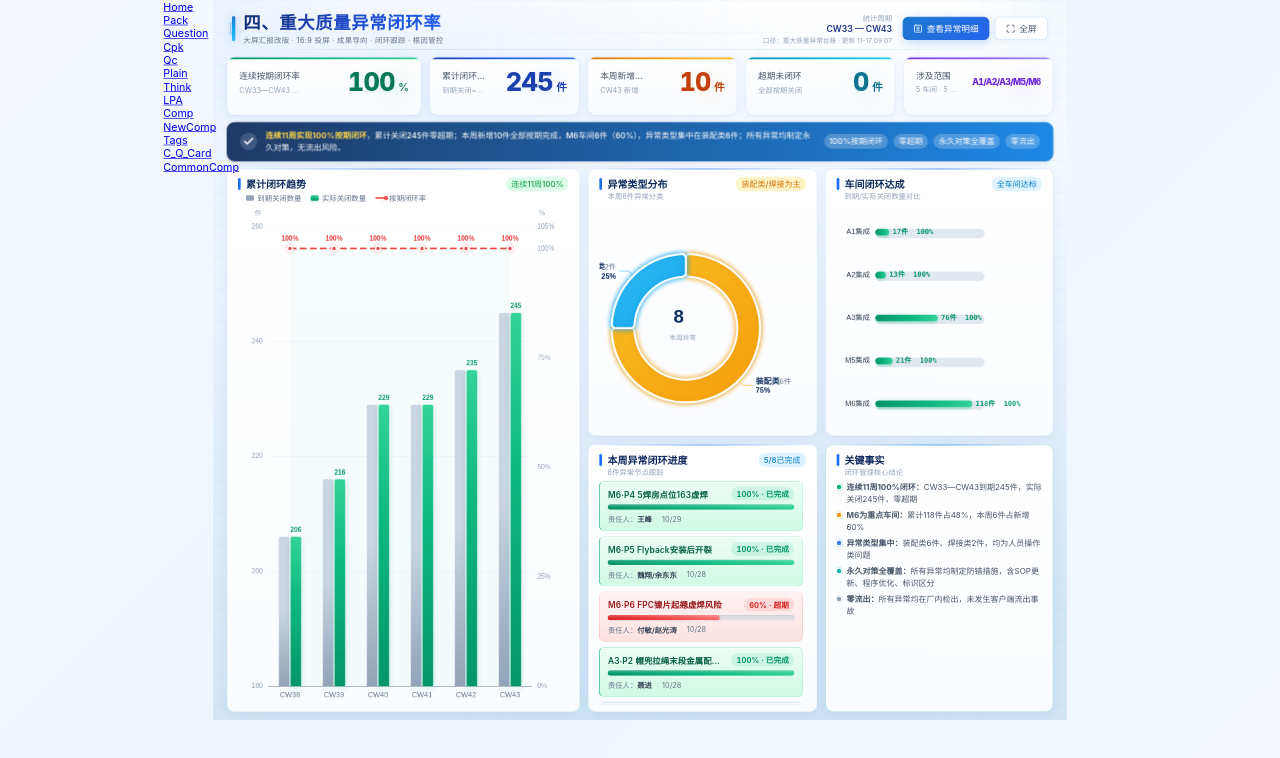
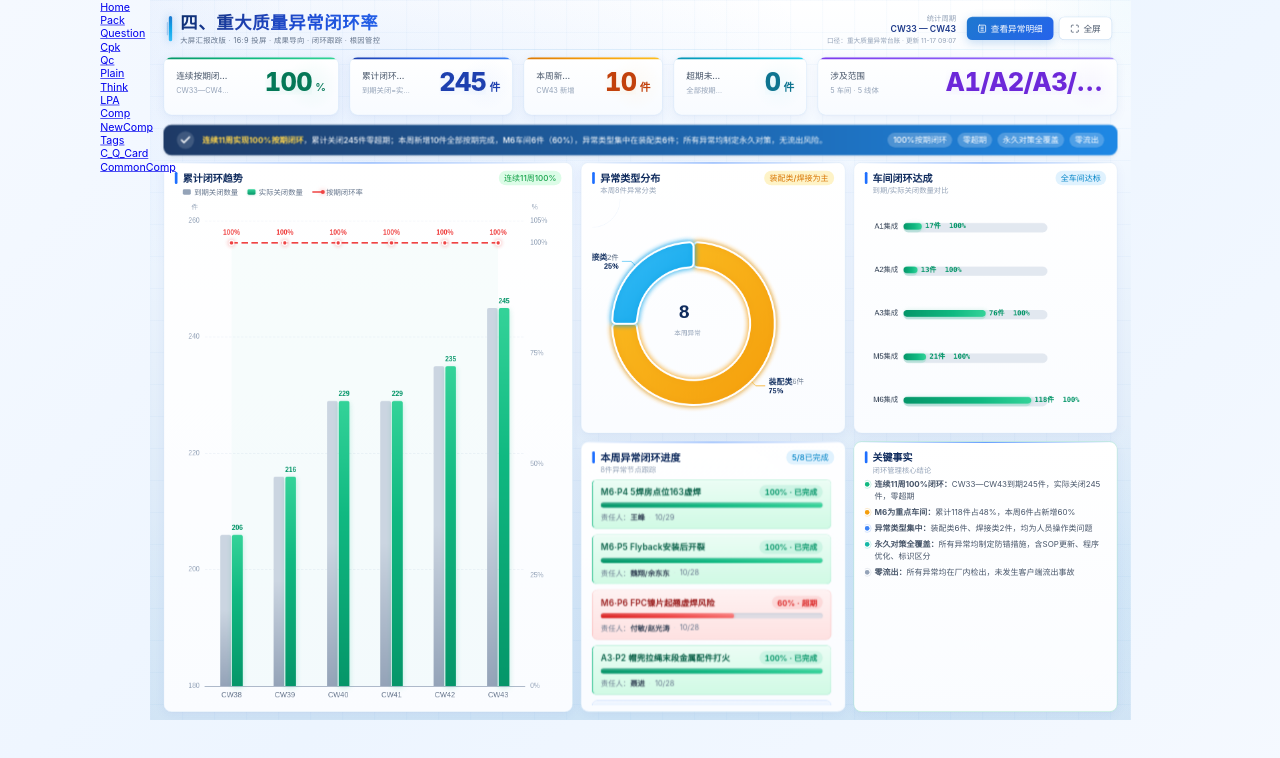
Before and after one commit to dreamSeekerYu/screen-framework, a Vue app: page /#/question in a window 1280 px wide. Shown: the top 758 px of the page. Built offline with nearby package versions, Linux system fonts and the light colour scheme.

Commit message:
添加卡片区弹性布局，整体自适应调整

```diff
--- /dev/null
+++ b/src/components/common/StatCardRow.vue
@@ -0,0 +1,80 @@
+<template>
+  <!--
+    KPI/指标卡片行容器（StatCardRow）
+    —— 统一承载 NewStatCard / ScreenCard 等卡片的一行布局
+    设计原则：
+      1. 以内容自然宽度为基准撑开卡片，避免"内容少的太空 / 内容多的太挤"
+      2. 每张卡设 min-width / max-width 宽约束，防止极端尺寸
+      3. 剩余空间按比例均分给所有卡，使整行视觉匀称
+      4. 字体缩放/省略号由卡片自身 (NewStatCard.fitValue) 做兜底，行层不强制开启
+    用法：
+      <StatCardRow :gap="16" :min-card-width="180" :max-card-width="420">
+        <NewStatCard v-for="k in kpiCards" :key="k.title" ... />
+      </StatCardRow>
+  -->
+  <div
+    class="stat-card-row"
+    :class="{
+      'stat-card-row--wrap': wrap,
+      'stat-card-row--stretch': alignCardsHeight
+    }"
+    :style="rowStyle"
+  >
+    <slot />
+  </div>
+</template>
+
+<script setup>
+import { computed } from 'vue'
+
+const props = defineProps({
+  // 卡片之间的间距（px）
+  gap: { type: Number, default: 16 },
+  // 单卡最小宽度（px）—— 防止过窄挤坏内容
+  minCardWidth: { type: Number, default: 180 },
+  // 单卡最大宽度（px）—— 防止单卡因内容过长独占整行
+  maxCardWidth: { type: Number, default: 420 },
+  // 内容过宽时是否换行；默认不换行（大屏 KPI 行通常要求一行排完）
+  wrap: { type: Boolean, default: false },
+  // 是否拉伸每张卡等高
+  alignCardsHeight: { type: Boolean, default: true }
+})
+
+const rowStyle = computed(() => ({
+  gap: `${props.gap}px`,
+  '--stat-card-min-w': `${props.minCardWidth}px`,
+  '--stat-card-max-w': `${props.maxCardWidth}px`
+}))
+</script>
+
+<style lang="scss">
+/* 非 scoped：需要命中通过默认 slot 渲染进来的卡片元素（它们属于父组件作用域） */
+.stat-card-row {
+  display: flex;
+  flex-direction: row;
+  align-items: stretch;
+  width: 100%;
+  box-sizing: border-box;
+}
+
+.stat-card-row--wrap {
+  flex-wrap: wrap;
+}
+
+/* 直接子项统一应用伸缩规则：
+   flex: 1 1 auto —— 起于内容自然宽度，剩余空间均分、空间不足按比例收缩
+   min / max 宽度 —— 把单卡锁在 [min, max] 区间，杜绝极端尺寸
+*/
+.stat-card-row > * {
+  flex: 1 1 auto;
+  min-width: var(--stat-card-min-w, 180px);
+  max-width: var(--stat-card-max-w, 420px);
+  box-sizing: border-box;
+}
+
+/* 等高：让内部卡片填满子项高度（deep 穿透卡片根） */
+.stat-card-row--stretch > * > .stat-card,
+.stat-card-row--stretch > * > .screen-card {
+  height: 100%;
+}
+</style>
--- a/src/views/Cpk/index.vue
+++ b/src/views/Cpk/index.vue
@@ -2,14 +2,13 @@
   <div class="home-screen">
     <!-- 顶部标题栏 -->
     <ScreenHeader title="过程能力达标率及趋势分析" />
-    <div
-      style="display: grid; grid-template-columns: repeat(auto-fit, minmax(320px, 1fr)); gap: 20px; margin-bottom: 32px;">
+    <!-- KPI 行：由 StatCardRow 统一做"内容自然宽度 + min/max 约束 + 剩余空间均分"的自适应布局 -->
+    <StatCardRow style="margin-bottom: 20px;" :gap="20" :min-card-width="240" :max-card-width="460">
       <StatCard v-for="(item, index) in totalKardData" :key="index" :theme="item.theme" :status="item.status"
         :title="item.title" :sub-title="item.subTitle" :value="item.value" :unit="item.unit" :trend="item.trend"
         :trend-type="item.trendType" :trend-label="item.trendLabel" :badge="item.badge" :icon-type="item.iconType"
-        :icon="item.icon">
-      </StatCard>
-    </div>
+        :icon="item.icon" />
+    </StatCardRow>
     <!-- 主体内容区 -->
     <div class="screen-content">
       <!-- 左侧区域 -->
@@ -100,6 +99,7 @@ import NumberCounter from '@/components/data/NumberCounter.vue'
 import MarqueeList from '@/components/data/MarqueeList.vue'
 import { useLazyLoad } from '@/composables/useLazyLoad'
 import StatCard from '@/components/common/NewStatCard.vue'
+import StatCardRow from '@/components/common/StatCardRow.vue'
 
 // ============ 指标数据 ============
 const totalKardData = ref([
--- a/src/views/Question/index.vue
+++ b/src/views/Question/index.vue
@@ -39,12 +39,12 @@
       <div class="q-title-divider"></div>
     </div>
 
-    <!-- KPI 行：复用 NewStatCard 顶部色条主题（结构/配色/滚动/自适应均由组件提供） -->
-    <div class="q-kpi-row">
+    <!-- KPI 行：由 StatCardRow 统一做"内容自然宽度 + min/max 约束 + 剩余空间均分"的自适应布局 -->
+    <StatCardRow class="q-kpi-row" :gap="16" :min-card-width="200" :max-card-width="460">
       <NewStatCard v-for="(k, i) in kpiCards" :key="k.title" class="q-kpi" theme="kpi-top" :status="k.status"
         :title="k.title" :sub-title="k.sub" :value="k.value" :unit="k.unit" :count-up="k.countUp"
-        :fit-value="!k.countUp" animated :animation-delay="i * 80" />
-    </div>
+        :fit-value="false" animated :animation-delay="i * 80" />
+    </StatCardRow>
 
     <!-- 摘要横幅：复用 SummaryBar（图标 + 富文本 + StatusTag 标签组） -->
     <SummaryBar class="q-banner" type="primary" icon="check" :content="summaryText" :tags="summaryTags" />
@@ -148,6 +148,7 @@
 import { ref, computed, onMounted } from 'vue'
 import BaseChart from '@/components/chart/BaseChart.vue'
 import NewStatCard from '@/components/common/NewStatCard.vue'
+import StatCardRow from '@/components/common/StatCardRow.vue'
 import SummaryBar from '@/components/common/SummaryBar.vue'
 import ScreenCard from '@/components/common/ScreenCard.vue'
 import StatusTag from '@/components/common/StatusTag.vue'
@@ -693,14 +694,11 @@ function openIssueDetail(it) {
   }
 }
 
-// ============ KPI 行（结构/配色/滚动/自适应均由 NewStatCard 提供，此处只做行布局） ============
+// ============ KPI 行：布局（宽度自适应 / 均分 / 约束）由 StatCardRow 统一承担 ============
 .q-kpi-row {
-  display: grid;
-  grid-template-columns: 1.3fr 1fr 1fr 1fr 1fr;
-  gap: 12px;
   flex-shrink: 0;
-  // 固定行高：卡片等高等宽，内容再多也不撑开
   height: 88px;
+  margin-bottom: 4px;
 }
 
 .q-kpi-row .q-kpi {
```
